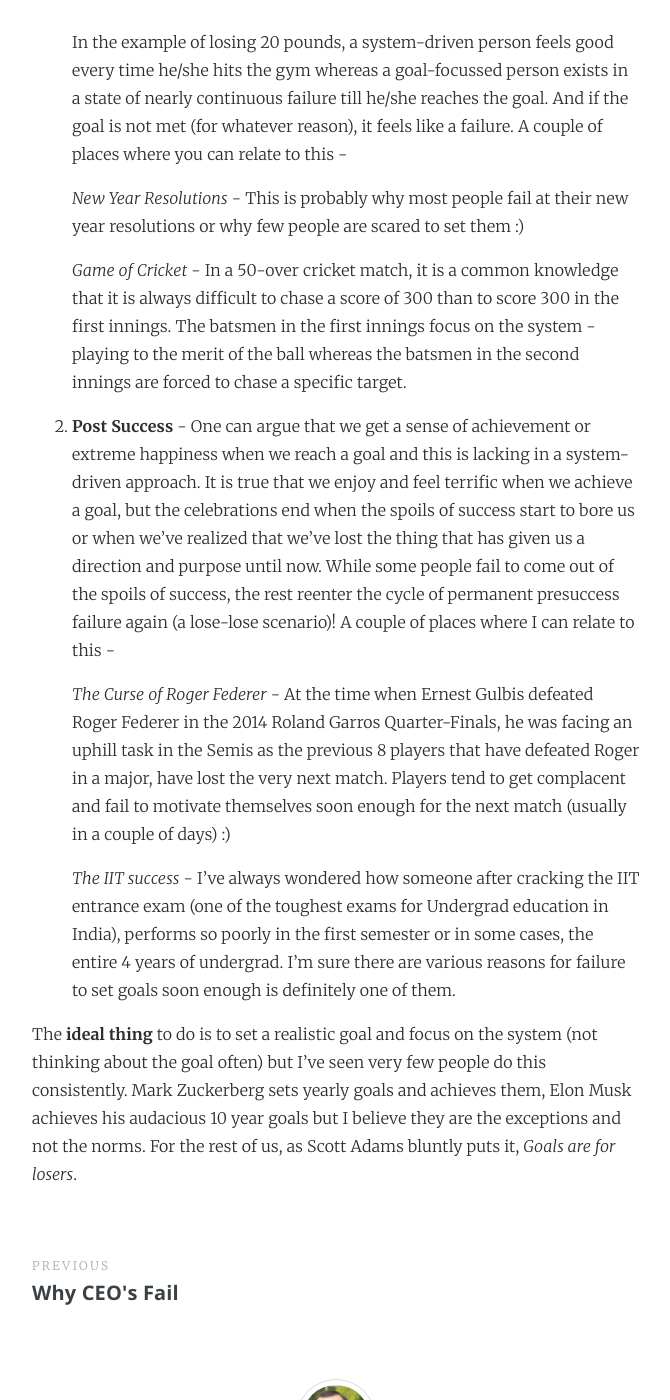
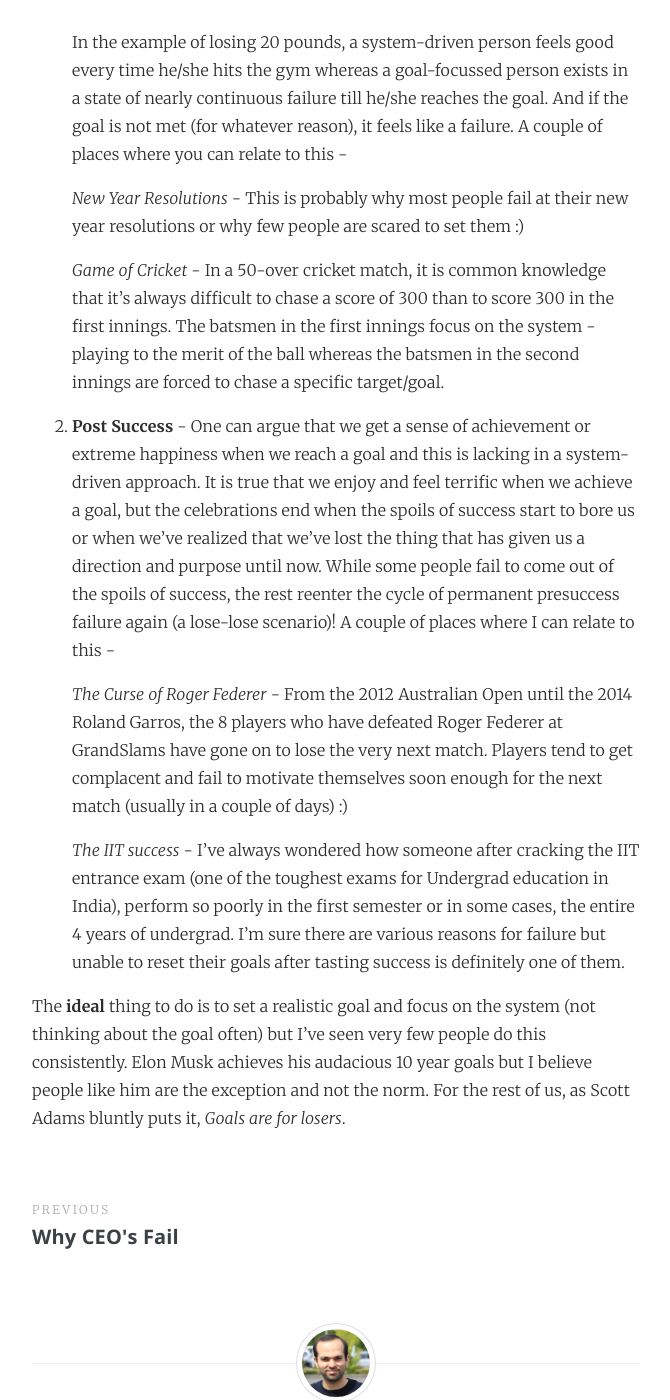
Before and after one commit to kaushik88/kaushik88.github.io, a Jekyll site: the page built from _posts/2016-01-05-goals-vs-systems.md, in a window 1280 px wide and 1400 px high, scrolled down 1378 px. Shown: the whole window, without its empty margins (304-974 px from the left). Built offline with Jekyll 4.4.1, drawn with Linux system fonts in a browser that asks for light colours; comment, search, counter and statistics services are not loaded.

Commit message:
Goals vs systems

```diff
--- a/_posts/2016-01-05-goals-vs-systems.md
+++ b/_posts/2016-01-05-goals-vs-systems.md
@@ -26,12 +26,12 @@ Here's why systems are better in most cases -
 
 	*New Year Resolutions* - This is probably why most people fail at their new year resolutions or why few people are scared to set them :)
 
-	*Game of Cricket* - In a 50-over cricket match, it is a common knowledge that it is always difficult to chase a score of 300 than to score 300 in the first innings. The batsmen in the first innings focus on the system - playing to the merit of the ball whereas the batsmen in the second innings are forced to chase a specific target.
+	*Game of Cricket* - In a 50-over cricket match, it is common knowledge that it's always difficult to chase a score of 300 than to score 300 in the first innings. The batsmen in the first innings focus on the system - playing to the merit of the ball whereas the batsmen in the second innings are forced to chase a specific target/goal.
 
 2. **Post Success** - One can argue that we get a sense of achievement or extreme happiness when we reach a goal and this is lacking in a system-driven approach. It is true that we enjoy and feel terrific when we achieve a goal, but the celebrations end when the spoils of success start to bore us or when we've realized that we've lost the thing that has given us a direction and purpose until now. While some people fail to come out of the spoils of success, the rest reenter the cycle of permanent presuccess failure again (a lose-lose scenario)! A couple of places where I can relate to this -
 
-	*The Curse of Roger Federer* - At the time when Ernest Gulbis defeated Roger Federer in the 2014 Roland Garros Quarter-Finals, he was facing an uphill task in the Semis as the previous 8 players that have defeated Roger in a major, have lost the very next match. Players tend to get complacent and fail to motivate themselves soon enough for the next match (usually in a couple of days) :)
+	*The Curse of Roger Federer* - From the 2012 Australian Open until the 2014 Roland Garros, the 8 players who have defeated Roger Federer at GrandSlams have gone on to lose the very next match. Players tend to get complacent and fail to motivate themselves soon enough for the next match (usually in a couple of days) :)
 
-	*The IIT success* - I've always wondered how someone after cracking the IIT entrance exam (one of the toughest exams for Undergrad education in India), performs so poorly in the first semester or in some cases, the entire 4 years of undergrad. I'm sure there are various reasons for failure to set goals soon enough is definitely one of them.
+	*The IIT success* - I've always wondered how someone after cracking the IIT entrance exam (one of the toughest exams for Undergrad education in India), perform so poorly in the first semester or in some cases, the entire 4 years of undergrad. I'm sure there are various reasons for failure but unable to reset their goals after tasting success is definitely one of them.
 
-The **ideal thing** to do is to set a realistic goal and focus on the system (not thinking about the goal often) but I've seen very few people do this consistently. Mark Zuckerberg sets yearly goals and achieves them, Elon Musk achieves his audacious 10 year goals but I believe they are the exceptions and not the norms. For the rest of us, as Scott Adams bluntly puts it, *Goals are for losers*.
+The **ideal** thing to do is to set a realistic goal and focus on the system (not thinking about the goal often) but I've seen very few people do this consistently. Elon Musk achieves his audacious 10 year goals but I believe people like him are the exception and not the norm. For the rest of us, as Scott Adams bluntly puts it, *Goals are for losers*.
```
